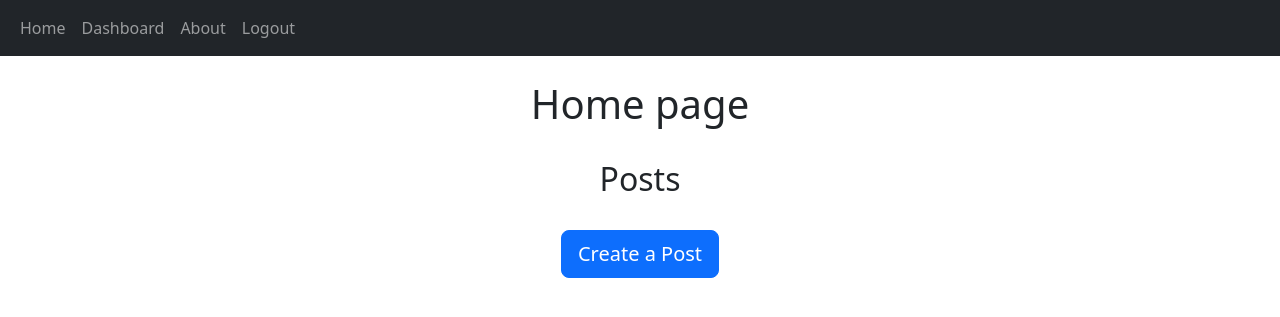
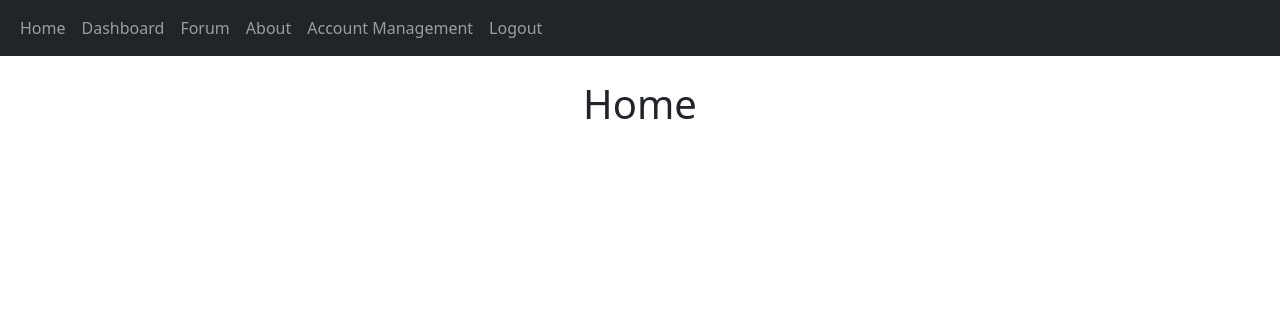
Before and after one commit to bennylao/comp0034-cw2-g-team_1, a Flask app: page / in a window 1280 px wide. Shown: the top 317 px of the page. Run offline with Flask 3, Linux system fonts and the light colour scheme; the visitor is signed in with stand-in values (Sample User, id 1); data that the repository does not hold is empty; parts of the project's set-up code (start-up, migrations or seed data) failed here and were passed over; some libraries are stand-ins or nearby versions.

Commit message:
new pages

```diff
--- a/crayfish_analysis_app/auth.py
+++ b/crayfish_analysis_app/auth.py
@@ -85,7 +85,7 @@ def create_post():
             db.session.add(post)
             db.session.commit()
             flash('Post created!', category='success')
-            return redirect(url_for('auth.home'))
+            return redirect(url_for('auth.forum'))
 
     return render_template('create_post.html', user=current_user)
 
@@ -102,16 +102,15 @@ def delete_post(id):
         db.session.delete(post)
         db.session.commit()
         flash("Post deleted.", category="success")
-    return redirect(url_for('auth.home'))
+    return redirect(url_for('auth.forum'))
 
 @main_bp.route("/posts/<username>")
-@login_required
 def posts(username):
     user = User.query.filter_by(username=username).first()
 
     if not user:
         flash("No user with that username exists.", category="error")
-        return redirect(url_for("auth.home"))
+        return redirect(url_for("auth.forum"))
 
     posts = user.posts
     return render_template("posts.html", user=current_user, posts=posts, username=username)
@@ -131,7 +130,7 @@ def create_comment(post_id):
             db.session.commit()
             flash("Comment added.", category="success")
 
-    return redirect(url_for("auth.home"))
+    return redirect(url_for("auth.forum"))
 
 @main_bp.route("/delete-comment/<comment_id>")
 @login_required
@@ -147,7 +146,7 @@ def delete_comment(comment_id):
         db.session.commit()
         flash("Comment deleted.", category="success")
 
-    return redirect(url_for("auth.home"))
+    return redirect(url_for("auth.forum"))
 
 @main_bp.route("/like-post/<post_id>", methods=["GET"])
 @login_required
@@ -165,15 +164,28 @@ def like(post_id):
         db.session.add(like)
         db.session.commit()
 
-    return redirect(url_for("auth.home"))
+    return redirect(url_for("auth.forum"))
 
 @main_bp.route("/about")
 def about():
     """Returns about page """
     return render_template('about.html', user=current_user)
 
+@main_bp.route("/account-management")
+@login_required
+def account_management():
+    """Returns account management page """
+    return render_template('account_management.html', user=current_user)
+
 @main_bp.route("/dashboard")
 @login_required
 def dashboard():
     """Returns crayfish dashboard """
     return render_template('dashboard.html', user=current_user)
+
+@main_bp.route("/forum")
+# @login_required
+def forum():
+    """Returns forum page """
+    posts = Post.query.all()
+    return render_template('forum.html', user=current_user, posts=posts)
--- a/crayfish_analysis_app/templates/base.html
+++ b/crayfish_analysis_app/templates/base.html
@@ -23,12 +23,14 @@
             <div class="navbar-nav">
             <a class="nav-item nav-link" href="/home">Home</a>
             <a class="nav-item nav-link" href="/dashboard">Dashboard</a>
+            <a class="nav-item nav-link" href="/forum">Forum</a>
             <a class="nav-item nav-link" href="/about">About</a>
             {% if user.is_authenticated %}
+              <a class="nav-item nav-link" href="/account-management">Account Management</a>
               <a class="nav-item nav-link" href="/logout">Logout</a>
               {% else %}
               <a class="nav-item nav-link" href="/login">Login</a>
-              <a class="nav-item nav-link" href="/signup">Sign up</a>
+              <a class="nav-item nav-link" href="/signup">Sign Up</a>
               {% endif %}
             </div>
           </div>
--- a/crayfish_analysis_app/templates/create_post.html
+++ b/crayfish_analysis_app/templates/create_post.html
@@ -13,7 +13,7 @@
 </form>
 <br />
 <div align="center">
-    <a href="/home">
+    <a href="/forum">
         <button type="button" class="btn btn-lg btn-secondary">
             Back
         </button>
--- /dev/null
+++ b/crayfish_analysis_app/templates/forum.html
@@ -0,0 +1,4 @@
+{% extends "posts_div.html" %}
+{% block title %}Forum{% endblock %}
+{% block header1 %}Forum Posts{% endblock %}
+{% block header2 %}{% endblock %}
--- a/crayfish_analysis_app/templates/home.html
+++ b/crayfish_analysis_app/templates/home.html
@@ -1,3 +1,7 @@
-{% extends "posts_div.html" %}
+{% extends "base.html" %}
 {% block title %}Home{% endblock %}
-{% block header1 %}Home page{% endblock %}
+{% block content%}
+<br />
+<h1 align="center">{% block header1 %}Home{% endblock %}</h1>
+<br />
+{% endblock %}
--- a/crayfish_analysis_app/templates/posts.html
+++ b/crayfish_analysis_app/templates/posts.html
@@ -4,7 +4,7 @@
 {% block header2 %}{% endblock %}
 {% block footer %}
 <div align="center">
-    <a href="/home">
+    <a href="/forum">
         <button type="button" class="btn btn-secondary btn-lg">
             Back
         </button>
--- a/crayfish_analysis_app/templates/posts_div.html
+++ b/crayfish_analysis_app/templates/posts_div.html
@@ -4,7 +4,7 @@
 <br />
 <h1 align="center">{% block header1 %}{% endblock %}</h1>
 <br />
-<h2 align="center">{% block header2 %}Posts{% endblock %}</h2>
+<h2 align="center">{% block header2 %}Forum Posts{% endblock %}</h2>
 <br />
 <div id="posts">
     {% for post in posts %}
@@ -23,11 +23,11 @@
                     <button type="button" class="btn btn-sm btn-primary dropdown-toggle" data-bs-toggle="dropdown">
                     </button>
                     <ul class="dropdown-menu">
-                        <li>
-                            <a href="/delete-post/{{post.id}}" class="dropwdown-item text-danger"
-                            >Delete</a
-                            >
-                        </li>
+                      <li>
+                        <div class="text-center">
+                          <a href="/delete-post/{{post.id}}" class="dropdown-item text-danger">Delete</a>
+                        </div>
+                      </li>
                     </ul>
                 </div>
                 {% endif %}
@@ -53,7 +53,11 @@
                                     <button type="button" class="btn btn-sm btn-primary dropdown-toggle" data-bs-toggle="dropdown">
                                     </button>
                                     <ul class="dropdown-menu">
-                                        <li><a href="/delete-comment/{{comment.id}}" class="dropwdown-item text-danger">Delete</a></li>
+                                      <li>
+                                        <div class="text-center">
+                                          <a href="/delete-comment/{{comment.id}}" class="dropdown-item text-danger">Delete</a>
+                                        </div>
+                                      </li>
                                     </ul>
                                 </div>
                                 {% endif %}
```
Also changed, not shown: crayfish_analysis_app/templates/account_management.html (added, +7 -0 lines).
